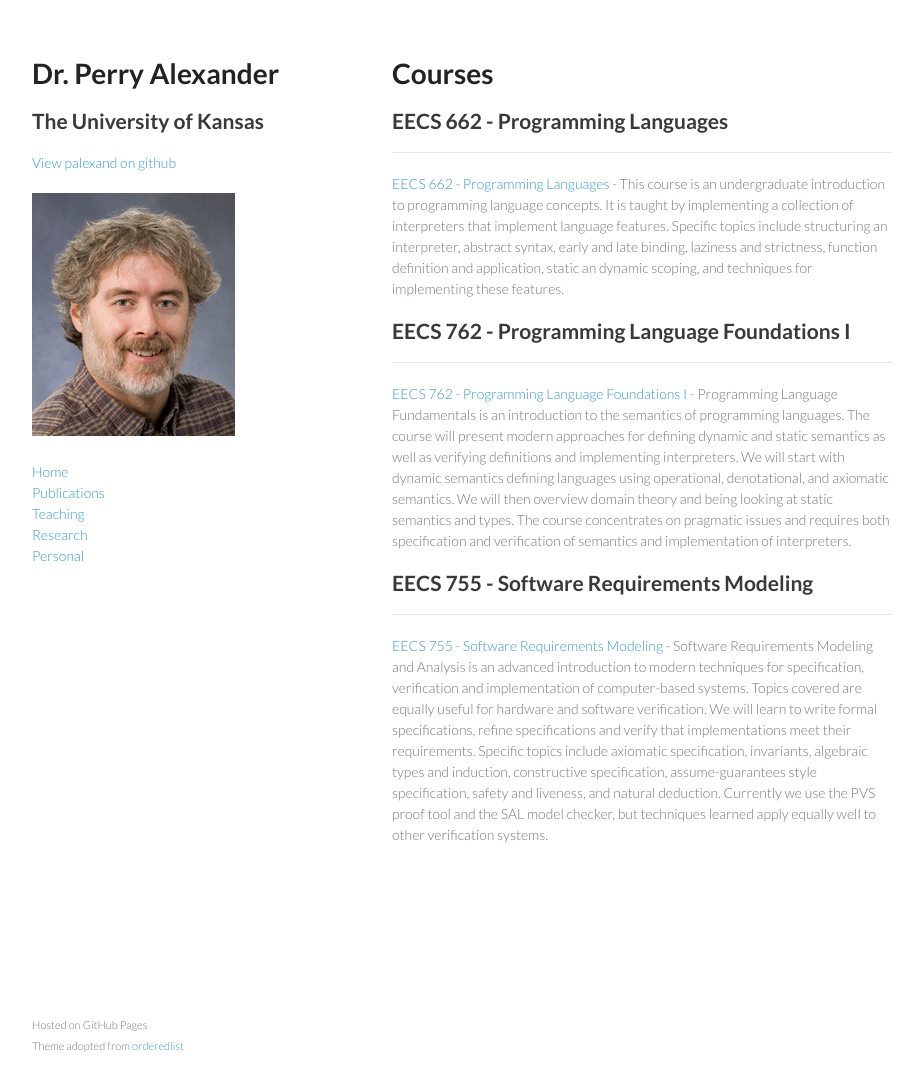
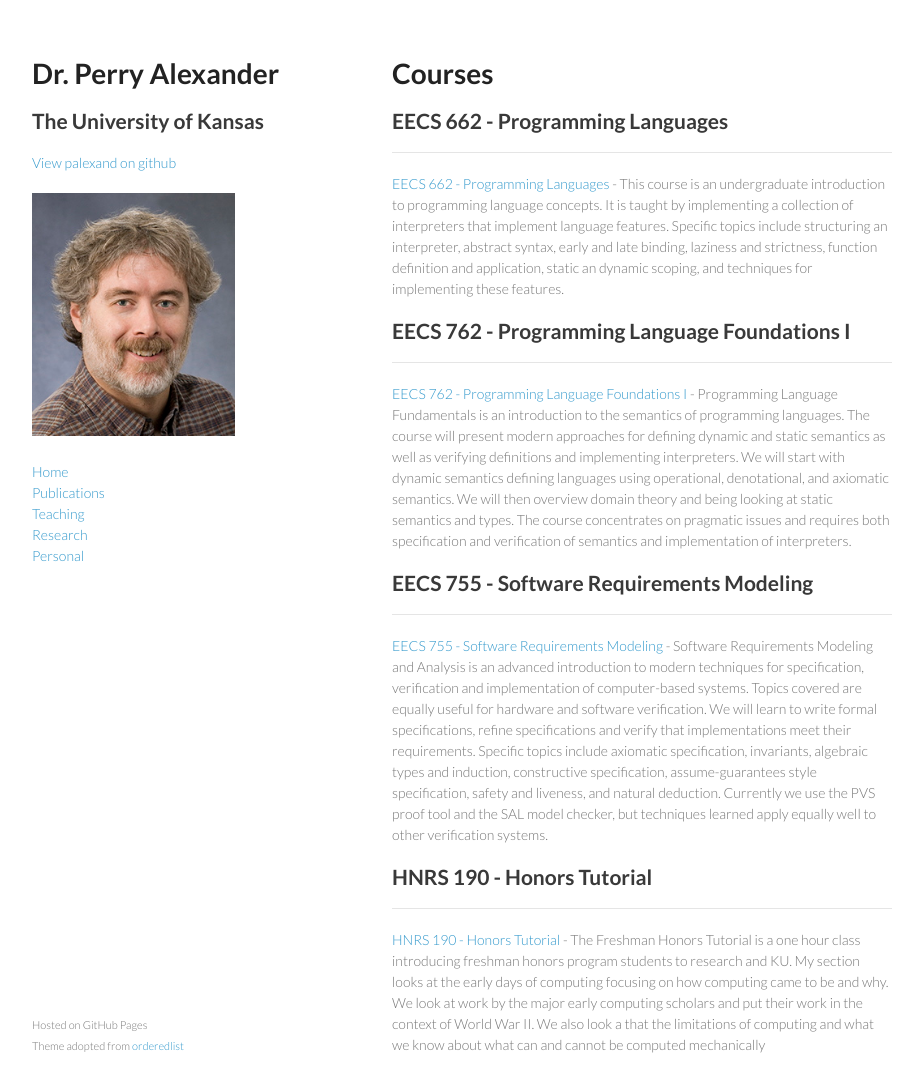
Before and after one commit to palexand/palexand.github.io, a Jekyll site: the page built from teaching.md, in a window 1280 px wide and 1125 px high. Shown: the top 1092 px of the window, without its empty margins (178-1098 px from the left). Built offline with Jekyll 4.4.1, drawn with Linux system fonts in a browser that asks for light colours.

Commit message:
adding honors tutorial

```diff
--- a/_data/teaching.yml
+++ b/_data/teaching.yml
@@ -14,3 +14,10 @@
   description: Software Requirements Modeling and Analysis is an advanced introduction to modern techniques for specification, verification and implementation of computer-based systems. Topics covered are equally useful for hardware and software verification. We will learn to write formal specifications, refine specifications and verify that implementations meet their requirements. Specific topics include axiomatic specification, invariants, algebraic types and induction, constructive specification, assume-guarantees style specification, safety and liveness, and natural deduction. Currently we use the PVS proof tool and the SAL model checker, but techniques learned apply equally well to other verification systems.
   when: 1-2:15pm TR
   where: Learned Hall
+
+- name: HNRS 190 - Honors Tutorial
+  github: palexand
+  repo: hnrs190
+  description: The Freshman Honors Tutorial is a one hour class introducing freshman honors program students to research and KU.  My section looks at the early days of computing focusing on how computing came to be and why.  We look at work by the major early computing scholars and put their work in the context of World War II.  We also look a that the limitations of computing and what we know about what can and cannot be computed mechanically
+  when: 4-5 T
+  where: Templin Hall Classroom
```
